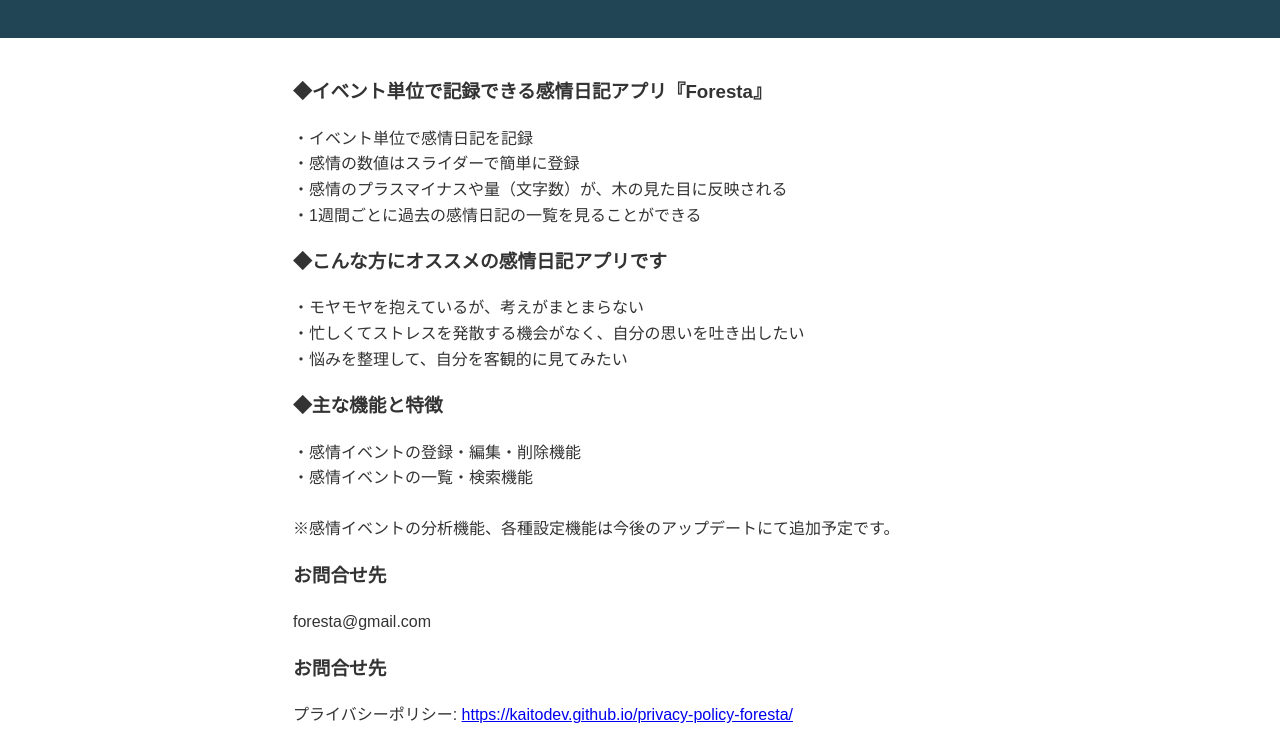
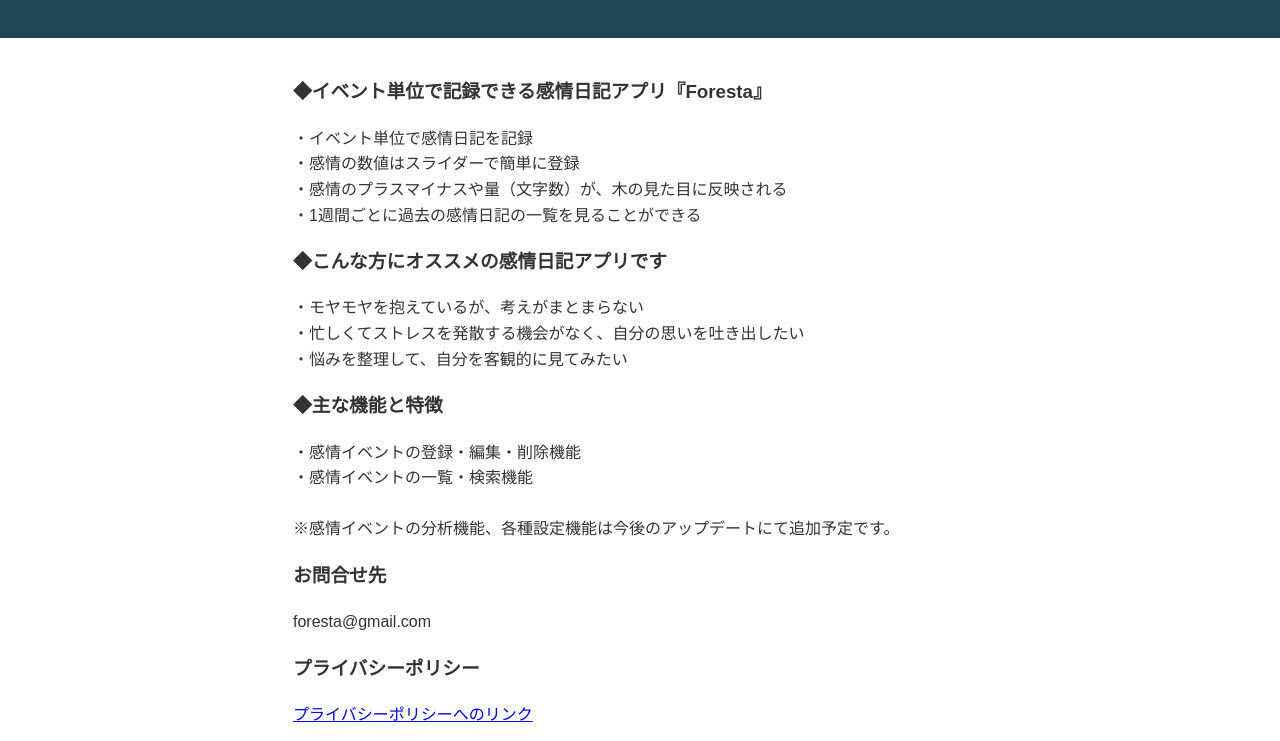
Before and after one commit to Kaitodev/support-page-foresta, a plain HTML site: page index.html in a window 1280 px wide. Shown: the part 164-905 px from the top of the page. Drawn offline with Linux system fonts and the light colour scheme.

Commit message:
Update index.html

```diff
--- a/index.html
+++ b/index.html
@@ -37,8 +37,8 @@
 <h3>お問合せ先</h3>
 <p>foresta@gmail.com</p>
 
-<h3>お問合せ先</h3>
-<p>プライバシーポリシー: <a href="https://kaitodev.github.io/privacy-policy-foresta/">https://kaitodev.github.io/privacy-policy-foresta/</a></p>
+<h3>プライバシーポリシー</h3>
+<p><a href="https://kaitodev.github.io/privacy-policy-foresta/">プライバシーポリシーへのリンク</a></p>
 </div>
 </main>
 </div>
```
